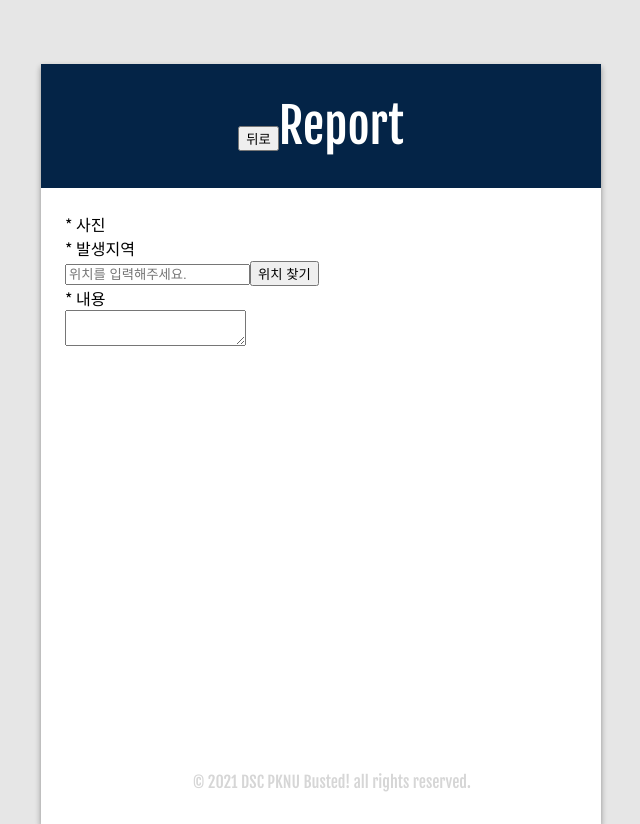
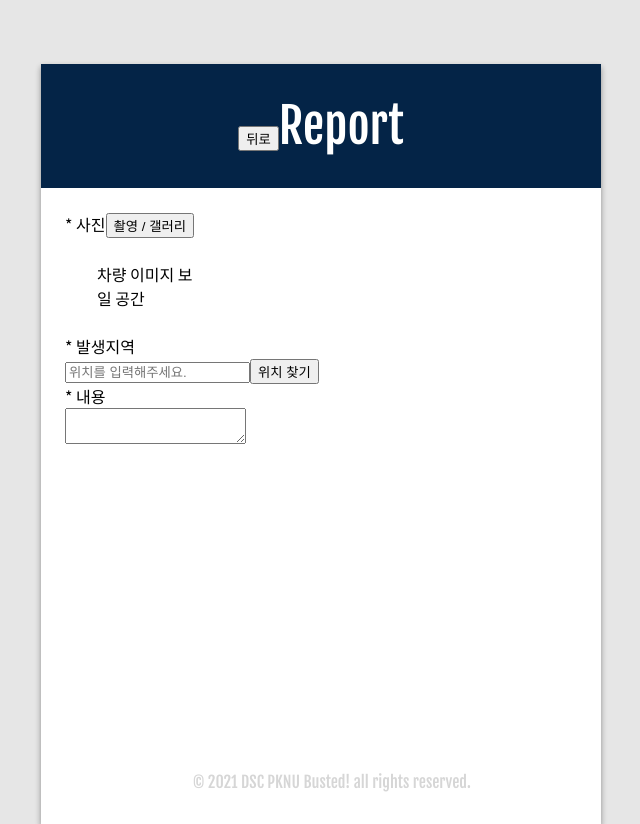
Before and after one commit to EunsungAhn/Busted-Client, a React (Create React App) app: page /ReportPage in a window 1280 px wide. Shown: the whole page, without its empty margins (319-959 px from the left). Built offline with nearby package versions, Linux system fonts and the light colour scheme.

Commit message:
Update ReportPage.js

```diff
--- a/src/components/ReportPage/ReportPage.js
+++ b/src/components/ReportPage/ReportPage.js
@@ -20,7 +20,13 @@ class ReportPage extends Component {
             Report
           </div>
           <div className="body-wrapper">
-            <div className="report-image">* 사진</div>
+            <div className="report-image">
+              * 사진
+              <button>촬영 / 갤러리</button>
+            </div>
+            <div className="image-wrapper">
+              차량 이미지 보일 공간
+            </div>
             <div className="accident-spot">* 발생지역</div>
             <div className="spot-wrapper">
               <input type="text" placeholder="위치를 입력해주세요."></input>
```
Also changed, not shown: 1 other file (tests, documents, lock files or other folders).
